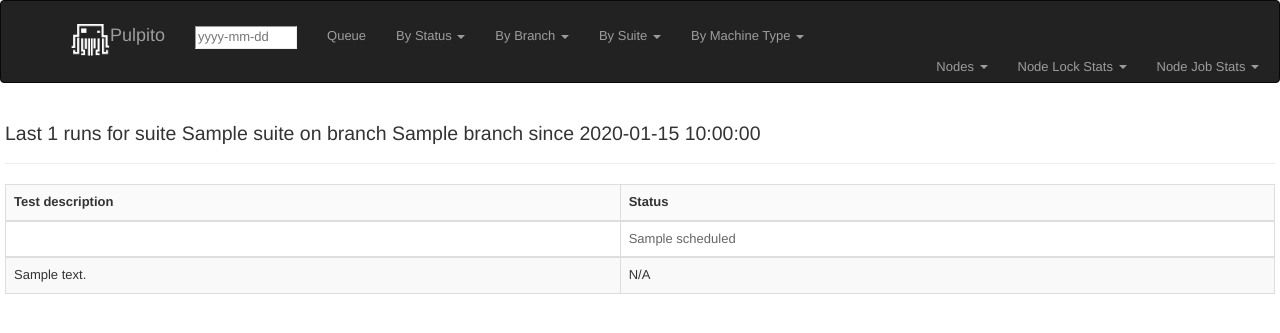
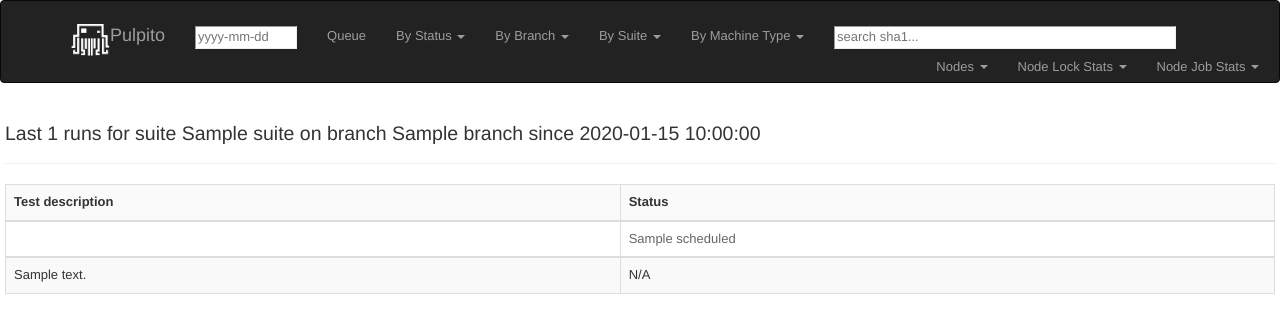
Before and after one commit to ceph/pulpito, a Python web app: template pulpito/templates/compare.html in a window 1280 px wide. Shown: the top 333 px of the page. Run offline with Jinja, Linux system fonts and the light colour scheme; the template is opened without the code that fills it: most values are stand-ins (such as "Sample title", 1, 10 or a date in 2020); some libraries are stand-ins or nearby versions.

Commit message:
templates: add search sha1 to navigation bar
Add text search form to the top right side of the run table
to satisfy the feature request:
"Add ability to search/filter runs by SHA1".

Fixes: https://tracker.ceph.com/issues/46805

Signed-off-by: Kyr Shatskyy <kyrylo.shatskyy@suse.com>

```diff
--- a/public/js/main.js
+++ b/public/js/main.js
@@ -284,6 +284,20 @@ $( document ).ready(function() {
         }
     });
 
+    params = new URLSearchParams(window.location.search);
+    sha1 = params.get('sha1')
+    if (sha1) {
+        $('#search-sha1').val(sha1);
+    }
+    $('#search-sha1').keypress(function(e) {
+        // Enter pressed?
+        if(e.which == 10 || e.which == 13) {
+            sha1 = $(this).prop('value');
+            stack_filter('sha1', sha1);
+            return false;
+        }
+    });
+
     set_machine_types();
     set_suites();
 })
--- a/pulpito/templates/layout.html
+++ b/pulpito/templates/layout.html
@@ -78,6 +78,9 @@
                     </ul>
                 </li>
             </ul>
+            <form class="navbar-form navbar-left" role="search">
+                <input type="text" size="40" id="search-sha1" placeholder="search sha1...">
+            </form>
             </div>
           </div>
         <div class="navbar-right navbar-inverse">
```
